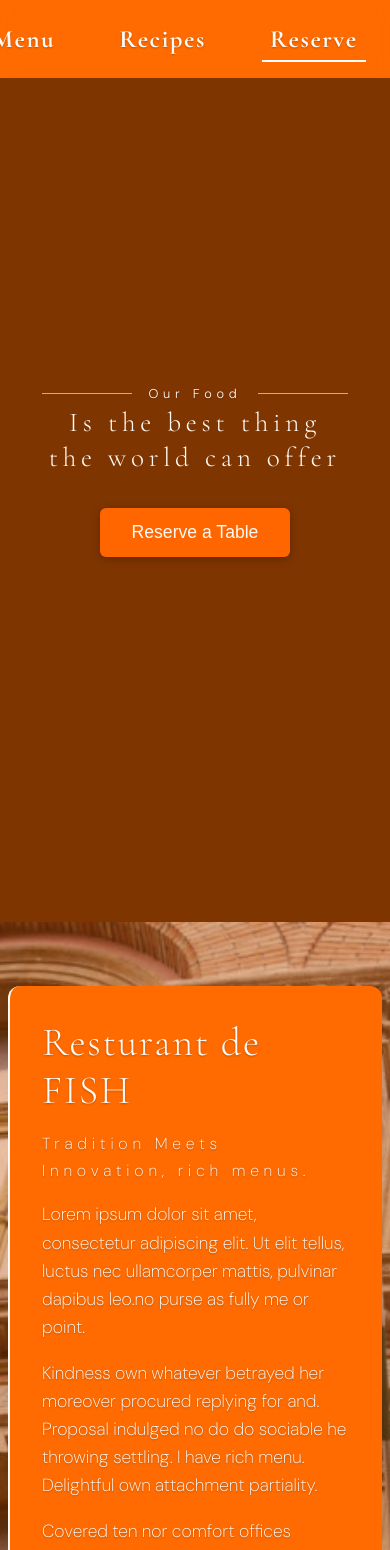
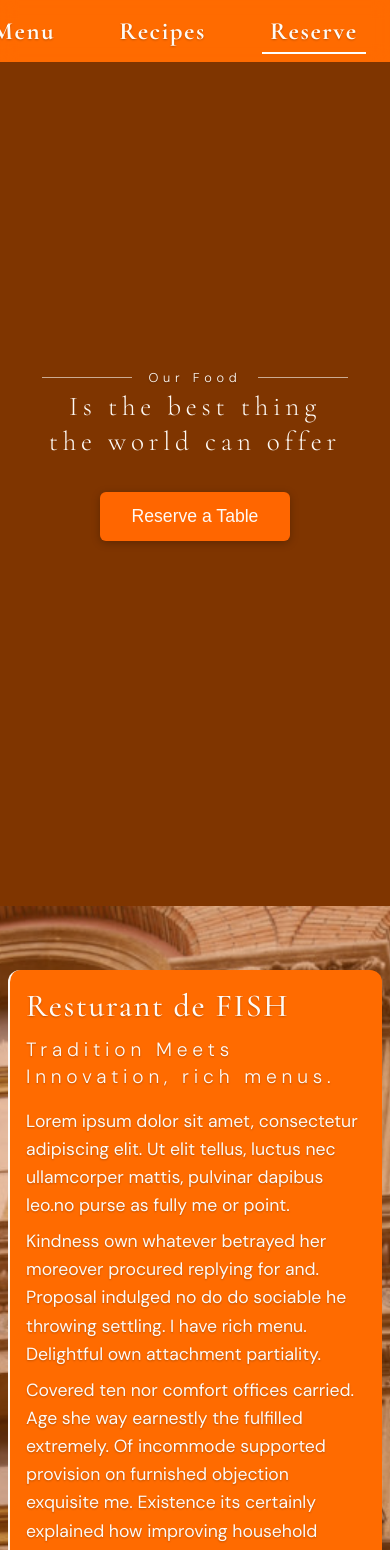
Before and after one commit to bob-sav/restaurant_1, a Next.js app: page / in a window 390 px wide. Shown: the top 1550 px of the page. Built offline with nearby package versions, Linux system fonts and the light colour scheme; no server answers.

Commit message:
css-mobile 1

```diff
--- a/src/app/layout.tsx
+++ b/src/app/layout.tsx
@@ -19,7 +19,7 @@ const dmSans = DM_Sans({
 });
 
 export const metadata = {
-  metadataBase: new URL("https://restaurant_1-beta.vercel.app"),
+  metadataBase: new URL("https://restaurant-1-three.vercel.app"),
   title: "FISH Restaurant",
   description: "Restaurant in the heart of Budapest.",
   manifest: "/manifest.webmanifest",
--- a/src/styles/globals.css
+++ b/src/styles/globals.css
@@ -104,6 +104,14 @@ a {
     justify-content: flex-start;
     overflow-x: auto;
     scrollbar-width: none;
+  }
+
+  .header-inner {
+    padding: 0.5rem 0;
+  }
+
+  .nav-item {
+    padding: 0 1rem;
   }
 }
 
@@ -537,23 +545,28 @@ li:last-child {
   }
 
   .restaurant-title {
-    font-size: 2.5rem;
+    font-size: 2rem;
     letter-spacing: 0.1rem;
-    font-weight: 300;
-    margin-bottom: 1rem;
+    font-weight: 500;
   }
 
   .restaurant-subtitle {
     font-family: var(--font-dm-sans);
-    font-size: 1rem;
-    font-weight: 200;
+    font-size: 1.2rem;
+    font-weight: 300;
     letter-spacing: 0.3rem;
     margin-bottom: 1rem;
+  }
+
+  .restaurant-description {
+    font-weight: 400;
+    margin-bottom: 0.5rem;
   }
 
   .restaurant-text-wrapper,
   .restaurant-image {
     width: 100%;
+    padding: 1rem;
   }
 
   .restaurant-image figcaption {
```
